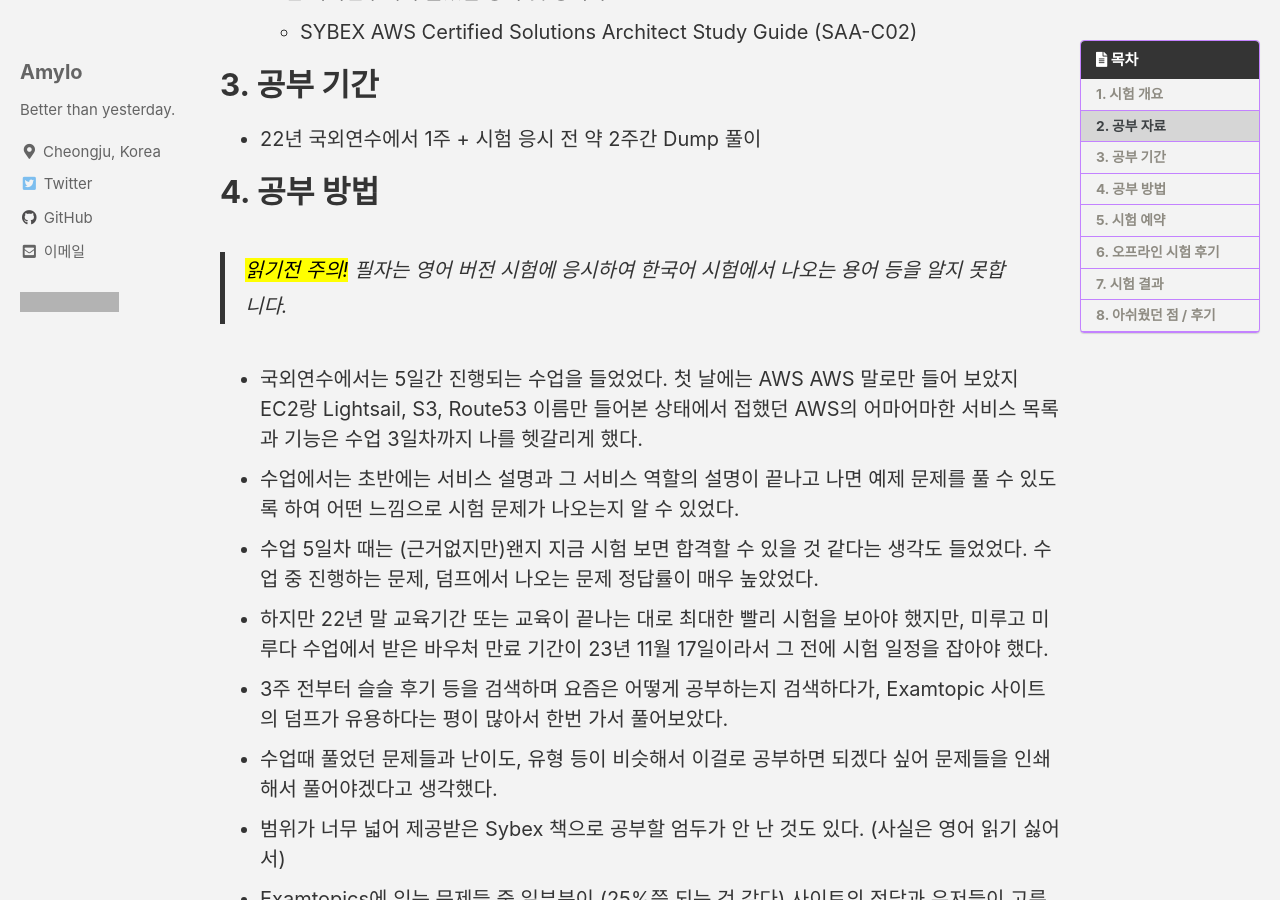
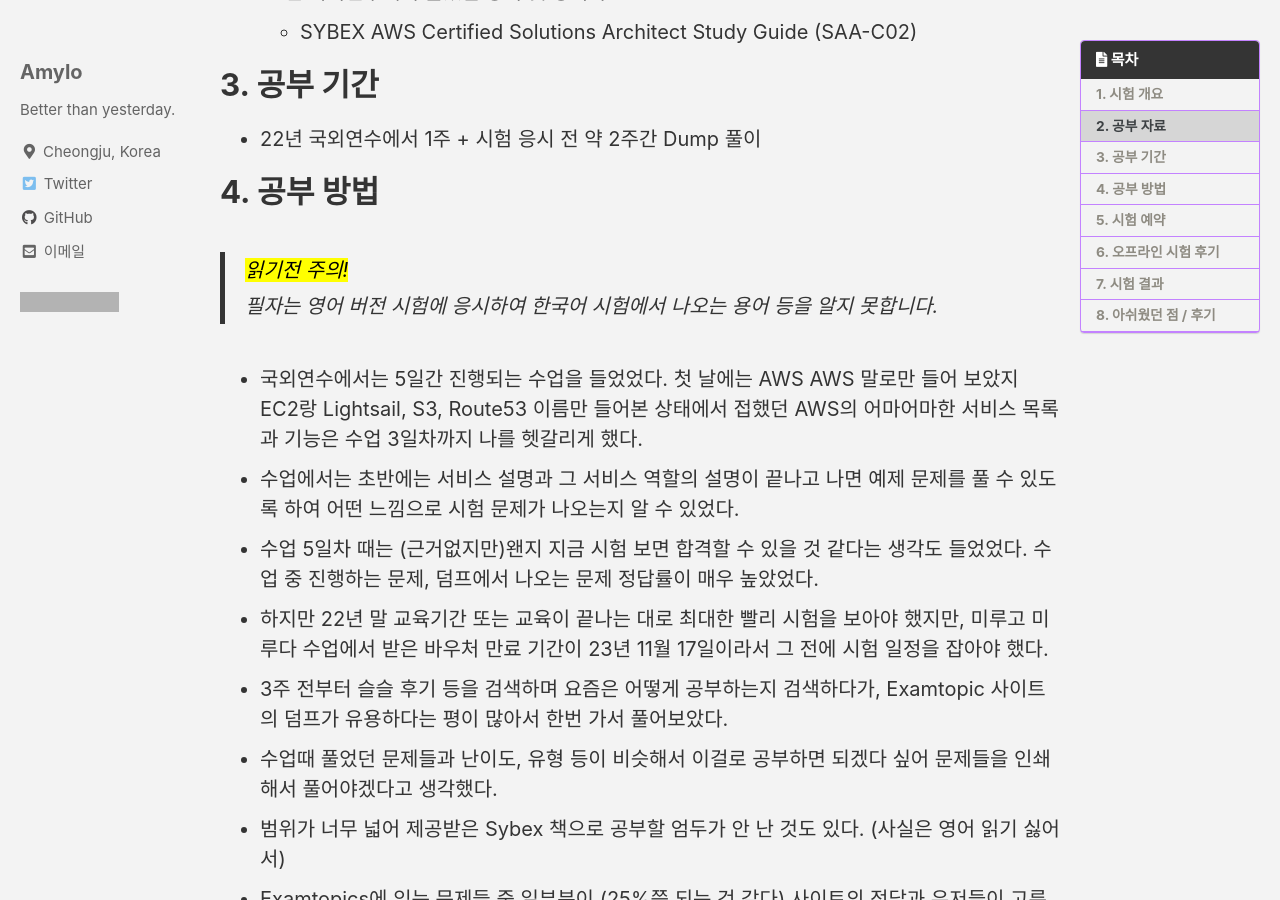
Before and after one commit to Amylo-jh/Amylo-blog, a Jekyll site: the page built from _posts/2023-11-21-SAA-C03_review.md, in a window 1280 px wide and 900 px high, scrolled down 1180 px. Built offline with Jekyll 4.4.1, drawn with Linux system fonts in a browser that asks for light colours; cached includes are drawn as plain includes; comment, search, counter and statistics services are not loaded; grey boxes are pictures that could not be loaded.

Commit message:
fix line break

```diff
--- a/_posts/2023-11-21-SAA-C03_review.md
+++ b/_posts/2023-11-21-SAA-C03_review.md
@@ -40,7 +40,7 @@ last_modified_at: 2023-11-21T00:00
 - 22년 국외연수에서 1주 + 시험 응시 전 약 2주간 Dump 풀이
 
 # 4. 공부 방법
-> <mark>읽기전 주의!</mark>
+> <mark>읽기전 주의!</mark><br>
 > 필자는 영어 버전 시험에 응시하여 한국어 시험에서 나오는 용어 등을 알지 못합니다.
 
 - 국외연수에서는 5일간 진행되는 수업을 들었었다. 첫 날에는 AWS AWS 말로만 들어 보았지 EC2랑 Lightsail, S3, Route53 이름만 들어본 상태에서 접했던 AWS의 어마어마한 서비스 목록과 기능은 수업 3일차까지 나를 헷갈리게 했다.
```
